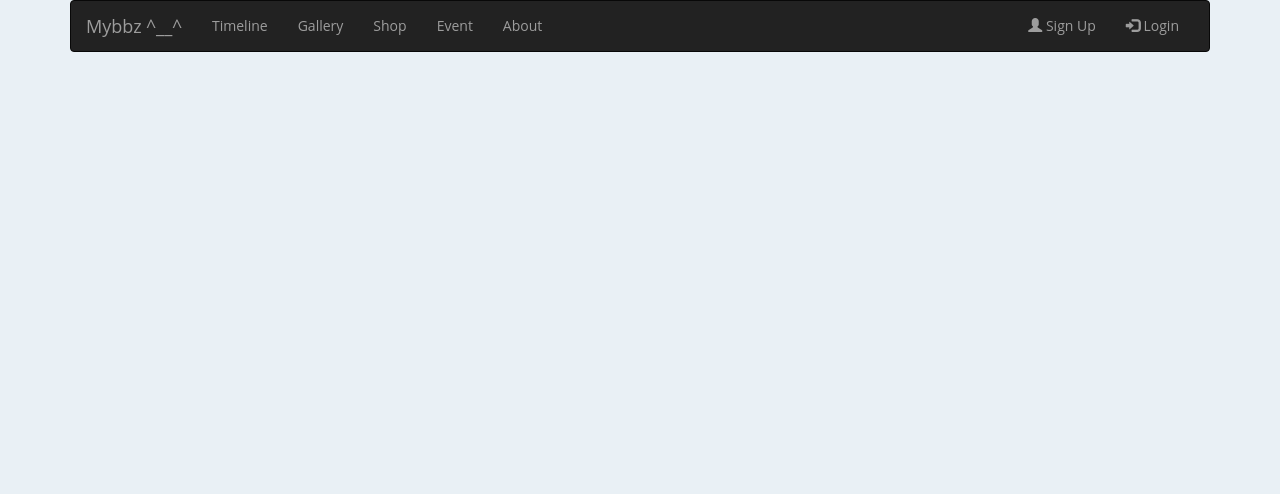
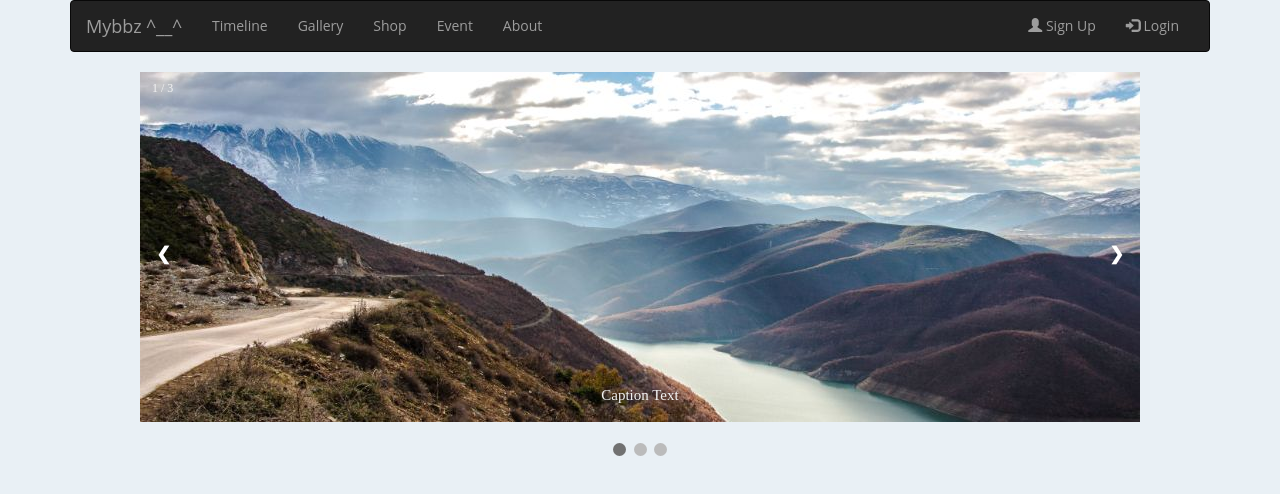
Before and after one commit to Mybbz/huahua, a website: page server/views/index.html at #/shop in a window 1280 px wide. Drawn offline with Linux system fonts and the light colour scheme; files that its build step writes are made by us from their sources; files whose address does not match are found by name.

Commit message:
added shop template

```diff
--- a/client/css/shop.css
+++ b/client/css/shop.css
@@ -0,0 +1,80 @@
+/* Slideshow container */
+.slideshow-container {
+  max-width: 1000px;
+  position: relative;
+  margin: auto;
+}
+
+/* Next & previous buttons */
+.prev, .next {
+  cursor: pointer;
+  position: absolute;
+  top: 0;
+  top: 50%;
+  width: auto;
+  margin-top: -22px;
+  padding: 16px;
+  color: white;
+  font-weight: bold;
+  font-size: 18px;
+  transition: 0.6s ease;
+  border-radius: 0 3px 3px 0;
+}
+
+/* Position the "next button" to the right */
+.next {
+  right: 0;
+  border-radius: 3px 0 0 3px;
+}
+
+/* On hover, add a black background color with a little bit see-through */
+.prev:hover, .next:hover {
+  background-color: rgba(0,0,0,0.8);
+}
+
+/* Caption text */
+.text {
+  color: #f2f2f2;
+  font-size: 15px;
+  padding: 8px 12px;
+  position: absolute;
+  bottom: 8px;
+  width: 100%;
+  text-align: center;
+}
+
+/* Number text (1/3 etc) */
+.numbertext {
+  color: #f2f2f2;
+  font-size: 12px;
+  padding: 8px 12px;
+  position: absolute;
+  top: 0;
+}
+
+/* The dots/bullets/indicators */
+.dot {
+  cursor:pointer;
+  height: 13px;
+  width: 13px;
+  margin: 0 2px;
+  background-color: #bbb;
+  border-radius: 50%;
+  display: inline-block;
+  transition: background-color 0.6s ease;
+}
+
+.active, .dot:hover {
+  background-color: #717171;
+}
+
+/* Fading animation */
+.slide-fade {
+  animation-name: fade;
+  animation-duration: 1.5s;
+}
+
+@keyframes fade {
+  from {opacity: .4}
+  to {opacity: 1}
+}
--- a/client/js/app.js
+++ b/client/js/app.js
@@ -16,6 +16,9 @@ todoApp.config(function($routeProvider, $httpProvider) {
   .when('/gallery', {
     templateUrl: '/partials/gallery.html'
   })
+  .when('/shop', {
+    templateUrl: '/partials/shop.html'
+  })
   .otherwise({
     redirectTo: '/home'
   });
--- /dev/null
+++ b/client/js/shop.js
@@ -0,0 +1,26 @@
+var slideIndex = 1;
+showSlides(slideIndex);
+
+function plusSlides(n) {
+  showSlides(slideIndex += n);
+}
+
+function currentSlide(n) {
+  showSlides(slideIndex = n);
+}
+
+function showSlides(n) {
+  var i;
+  var slides = document.getElementsByClassName("mySlides");
+  var dots = document.getElementsByClassName("dot");
+  if (n > slides.length) {slideIndex = 1;}
+  if (n < 1) {slideIndex = slides.length;}
+  for (i = 0; i < slides.length; i++) {
+      slides[i].style.display = "none";
+  }
+  for (i = 0; i < dots.length; i++) {
+      dots[i].className = dots[i].className.replace(" active", "");
+  }
+  slides[slideIndex-1].style.display = "block";
+  dots[slideIndex-1].className += " active";
+}
--- /dev/null
+++ b/client/partials/shop.html
@@ -0,0 +1,31 @@
+<div class="slideshow-container">
+  <div class="mySlides slide-fade">
+    <div class="numbertext">1 / 3</div>
+    <img src="/image/shop/img1.jpg" style="width:100%">
+    <div class="text">Caption Text</div>
+  </div>
+
+  <div class="mySlides slide-fade">
+    <div class="numbertext">2 / 3</div>
+    <img src="/image/shop/img2.jpg" style="width:100%">
+    <div class="text">Caption Two</div>
+  </div>
+
+  <div class="mySlides slide-fade">
+    <div class="numbertext">3 / 3</div>
+    <img src="/image/shop/img3.jpg" style="width:100%">
+    <div class="text">Caption Three</div>
+  </div>
+
+  <a class="prev" onclick="plusSlides(-1)">&#10094;</a>
+  <a class="next" onclick="plusSlides(1)">&#10095;</a>
+</div>
+<br>
+
+<div style="text-align:center">
+  <span class="dot" onclick="currentSlide(1)"></span>
+  <span class="dot" onclick="currentSlide(2)"></span>
+  <span class="dot" onclick="currentSlide(3)"></span>
+</div>
+
+<script type="text/javascript" src="/js/shop.js"></script>
--- a/server/views/index.html
+++ b/server/views/index.html
@@ -13,14 +13,6 @@
     <link rel="stylesheet" type="text/css" href="/css/shop.css">
 
     <script type="text/javascript" src="https://cdnjs.cloudflare.com/ajax/libs/modernizr/2.8.3/modernizr.js"></script>
-    <script type="text/javascript" src="/lib/jquery/dist/jquery.min.js"></script>
-    <script type="text/javascript" src="/lib/bootstrap/dist/js/bootstrap.min.js"></script>
-    <script type="text/javascript" src="/lib/angular/angular.min.js"></script>
-    <script type="text/javascript" src="/lib/angular-route/angular-route.min.js"></script>
-    <script type="text/javascript" src="/js/app.js"></script>
-    <script type="text/javascript" src="/js/factory.js"></script>
-    <script type="text/javascript" src="/js/controllers.js"></script>
-    <script type="text/javascript" src="/js/directive.js"></script>
   </head>
   <body>
     <div class="container">
@@ -68,5 +60,14 @@
       <ng-view></ng-view>
     </div>
 
+    <script type="text/javascript" src="/lib/jquery/dist/jquery.min.js"></script>
+    <script type="text/javascript" src="/lib/bootstrap/dist/js/bootstrap.min.js"></script>
+    <script type="text/javascript" src="/lib/angular/angular.min.js"></script>
+    <script type="text/javascript" src="/lib/angular-route/angular-route.min.js"></script>
+    <script type="text/javascript" src="/js/app.js"></script>
+    <script type="text/javascript" src="/js/factory.js"></script>
+    <script type="text/javascript" src="/js/controllers.js"></script>
+    <script type="text/javascript" src="/js/directive.js"></script>
+
   </body>
 </html>
```
Also changed, not shown: client/image/shop/img1.jpg (added), client/image/shop/img2.jpg (added), client/image/shop/img3.jpg (added).
